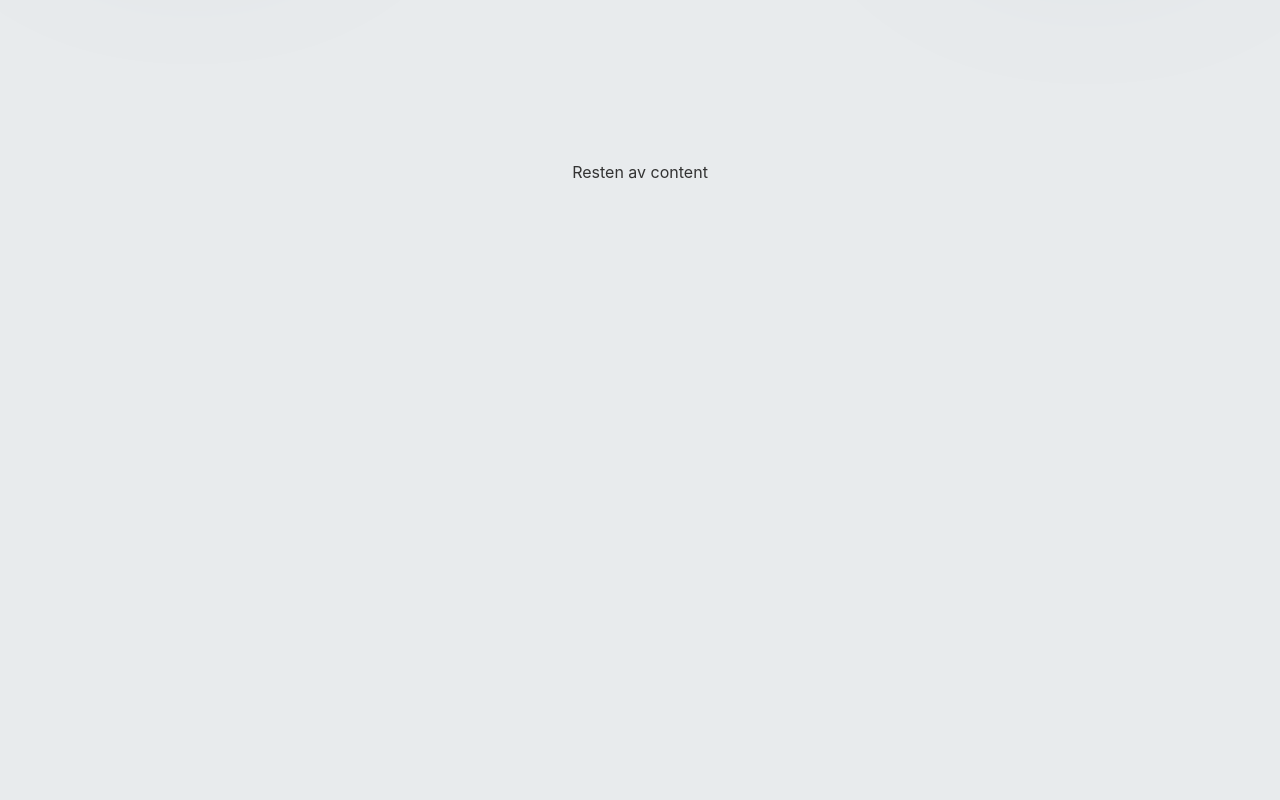
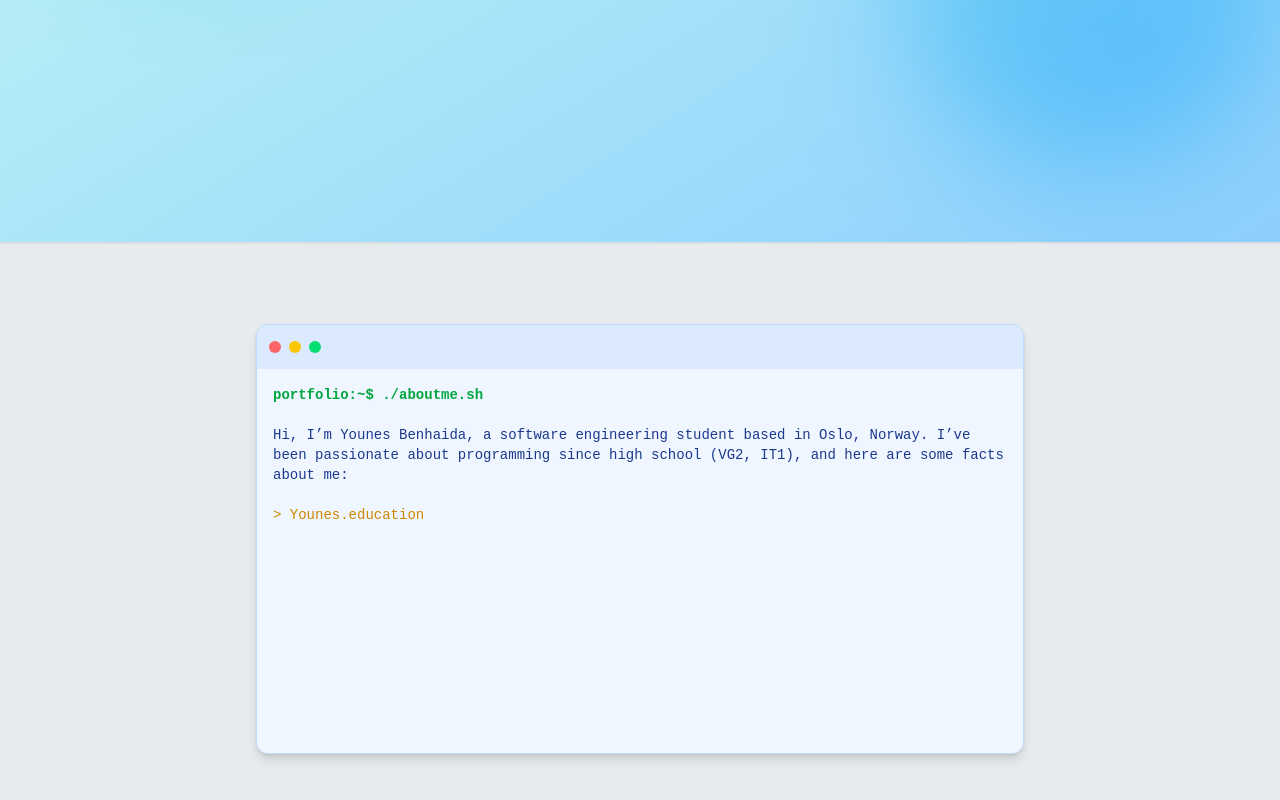
Before and after one commit to younes2808/portfolio, a React (Vite) app: page /#/ in a window 1280 px wide. Shown: the part 624-1424 px from the top of the page. Before the commit the page ends 968 px from the top, so only its background shows below. Built offline with nearby package versions, Linux system fonts and the light colour scheme.

Commit message:
La inn en terminal mockup. Slettet et unødvendig komponent og gjorde et par endringer.

```diff
--- a/src/App.tsx
+++ b/src/App.tsx
@@ -1,3 +1,4 @@
+import TerminalBox from "@/components/terminal";
 import Hero from "./pages/Hero";
 import Navbar from "./pages/Navbar";
 
@@ -12,8 +13,11 @@ function App() {
       <div className="w-screen border-b-2 border-t-2">
         <Hero />
       </div>
-      <div className="m-40 text-center">
-        <h1>Resten av content</h1>
+      {/*Terminal Mockup*/}
+      <div className="m-20">
+
+        <TerminalBox />
+
       </div>
     </>
   );
--- a/src/components/magicui/retro-grid.tsx
+++ /dev/null
@@ -1,79 +0,0 @@
-import { cn } from "@/lib/utils";
-
-interface RetroGridProps extends React.HTMLAttributes<HTMLDivElement> {
-  /**
-   * Additional CSS classes to apply to the grid container
-   */
-  className?: string;
-  /**
-   * Rotation angle of the grid in degrees
-   * @default 65
-   */
-  angle?: number;
-  /**
-   * Grid cell size in pixels
-   * @default 60
-   */
-  cellSize?: number;
-  /**
-   * Grid opacity value between 0 and 1
-   * @default 0.5
-   */
-  opacity?: number;
-  /**
-   * Grid line color in light mode
-   * @default "gray"
-   */
-  lightLineColor?: string;
-  /**
-   * Grid line color in dark mode
-   * @default "gray"
-   */
-  darkLineColor?: string;
-}
-
-export function RetroGrid({
-  className,
-  angle = 75,
-  cellSize = 60,
-  opacity = 0.9,
-  lightLineColor = "blue",
-  darkLineColor = "white",
-  ...props
-}: RetroGridProps) {
-  const gridStyles = {
-    "--grid-angle": `${angle}deg`,
-    "--cell-size": `${cellSize}px`,
-    "--opacity": opacity,
-    "--light-line": lightLineColor,
-    "--dark-line": darkLineColor,
-  } as React.CSSProperties;
-
-  return (
-    <div
-      className={cn(
-        "pointer-events-none absolute inset-0 overflow-hidden [perspective:200px]",
-        `opacity-[var(--opacity)]`,
-        className
-      )}
-      style={gridStyles}
-      {...props}
-    >
-      <div className="absolute inset-0 [transform:rotateX(var(--grid-angle))]">
-        <div
-          className={cn(
-            "animate-grid",
-            "[background-image:linear-gradient(to_right,var(--light-line)_1px,transparent_0),linear-gradient(to_bottom,var(--light-line)_1px,transparent_0)]",
-            "[background-repeat:repeat]",
-            "[background-size:var(--cell-size)_var(--cell-size)]",
-            "w-full",
-            "h-full",
-            "dark:[background-image:linear-gradient(to_right,var(--dark-line)_1px,transparent_0),linear-gradient(to_bottom,var(--dark-line)_1px,transparent_0)]"
-          )}
-        />
-      </div>
-
-      <div className="absolute inset-0 bg-gradient-to-t from-white to-transparent to-90% dark:from-black" />
-    </div>
-  );
-}
--- /dev/null
+++ b/src/components/terminal.tsx
@@ -0,0 +1,67 @@
+import { useEffect, useState } from "react";
+
+const Terminal = () => {
+  const [text, setText] = useState("");
+  const fullText = `pportfolio:~$ ./aboutme.sh\n\nHi, I’m Younes Benhaida, a software engineering student based in Oslo, Norway. I’ve been passionate about programming since high school (VG2, IT1), and here are some facts about me:\n\n> Younes.education\n"B.Sc. Software Engineering - Oslo Metropolitan University (2025)"\n\n> Younes.interests\n["Programming", "AI", "Tech", "Real Madrid", "Gaming"]\n\n> Younes.skills\n["React", "Python", "Tailwind", "Three.js", "GSAP", "Java","Git"]`;
+
+  useEffect(() => {
+    let index = 0;
+    const timeout = setInterval(() => {
+      setText((prev) => prev + fullText.charAt(index));
+      index++;
+      if (index >= fullText.length) clearInterval(timeout);
+    }, 25);
+
+    return () => clearInterval(timeout);
+  }, [fullText]);
+
+  // Minimal color logic: split lines and add colors
+  const coloredText = text.split("\n").map((line, i) => {
+    if (line.startsWith("portfolio:~$"))
+      return (
+        <span key={i} className="text-green-600 font-bold">
+          {line}
+          {"\n"}
+        </span>
+      );
+    if (line.startsWith("> "))
+      return (
+        <span key={i} className="text-yellow-600">
+          {line}
+          {"\n"}
+        </span>
+      );
+    if (line.startsWith("[") || line.startsWith('"'))
+      return (
+        <span key={i} className="text-purple-600 italic">
+          {line}
+          {"\n"}
+        </span>
+      );
+    return (
+      <span key={i}>
+        {line}
+        {"\n"}
+      </span>
+    );
+  });
+
+  return (
+    <div className="max-w-3xl mx-auto rounded-lg shadow-xl overflow-hidden border border-blue-200">
+      {/* Title Bar */}
+      <div className="w-full h-11 bg-blue-100 flex items-center space-x-2 px-3">
+        <span className="w-3 h-3 rounded-full bg-red-400"></span>
+        <span className="w-3 h-3 rounded-full bg-yellow-400"></span>
+        <span className="w-3 h-3 rounded-full bg-green-400"></span>
+      </div>
+
+      {/* Terminal Body */}
+      <div className="bg-blue-50 text-blue-900 font-mono text-sm p-4 h-96 overflow-y-auto whitespace-pre-wrap">
+        {coloredText}
+      </div>
+
+    </div>
+  );
+};
+
+export default Terminal;
--- a/src/pages/Hero.tsx
+++ b/src/pages/Hero.tsx
@@ -3,10 +3,11 @@ import { SparklesText } from "@/components/magicui/sparkles-text";
 
 const Hero = () => {
   return (
-    <div className="relative inset-0 bg-gradient-to-br from-teal-100 via-blue-400 to-cyan-500 animate-gradient bg-[length:400%_400%]">
+    <div className="relative w-full min-h-screen overflow-hidden bg-gradient-to-br from-teal-100 via-blue-400 to-cyan-500 animate-gradient bg-[length:400%_400%]">
       {/* Background visual effect */}
       <div className="absolute bottom-0 right-0 bg-black rounded-full w-96 h-96 mix-blend-overlay filter blur-3xl opacity-60 animate-bounce z-0" />
-      <div className="absolute top-26 left-0 bg-black rounded-full w-96 h-96 mix-blend-overlay filter  blur-3xl animate-pulse" />
+      <div className="absolute top-26 left-0 bg-black rounded-full w-96 h-96 mix-blend-overlay filter blur-3xl animate-pulse" />
+
       {/* Text content */}
       <div className="relative z-10 py-44 text-center max-w-3xl mx-auto px-4">
         <BoxReveal width="100%">
```
